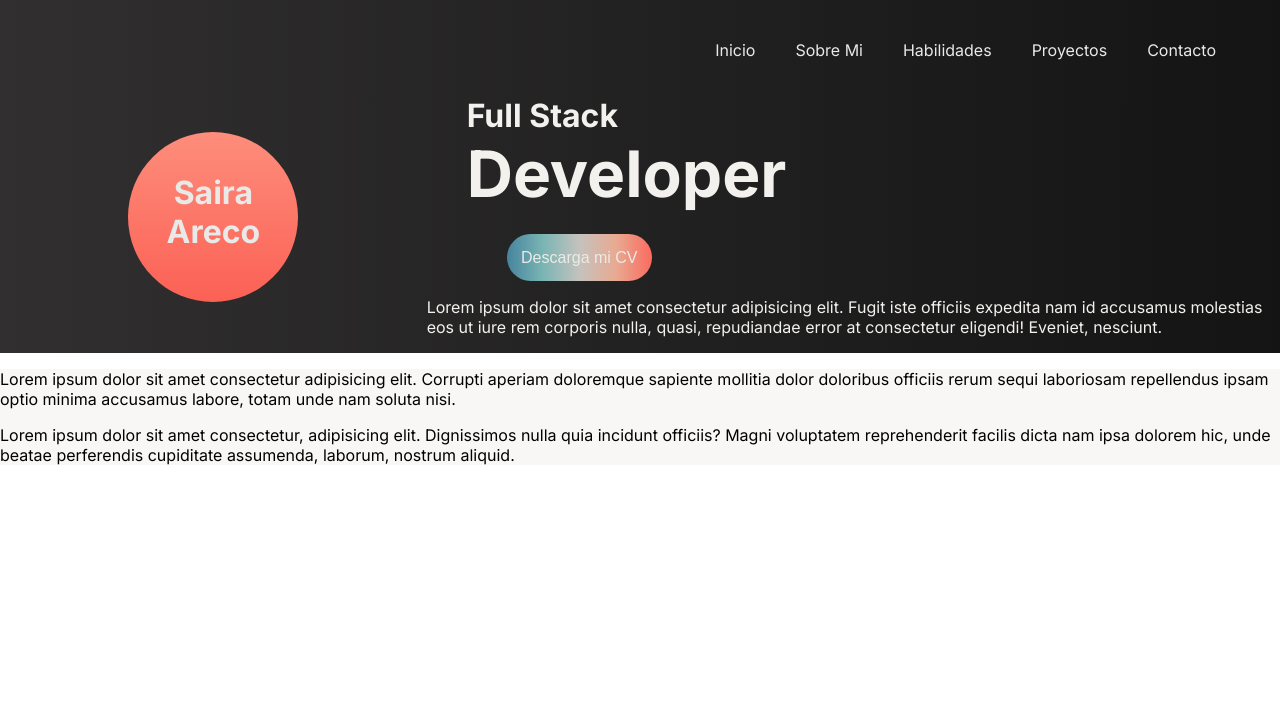
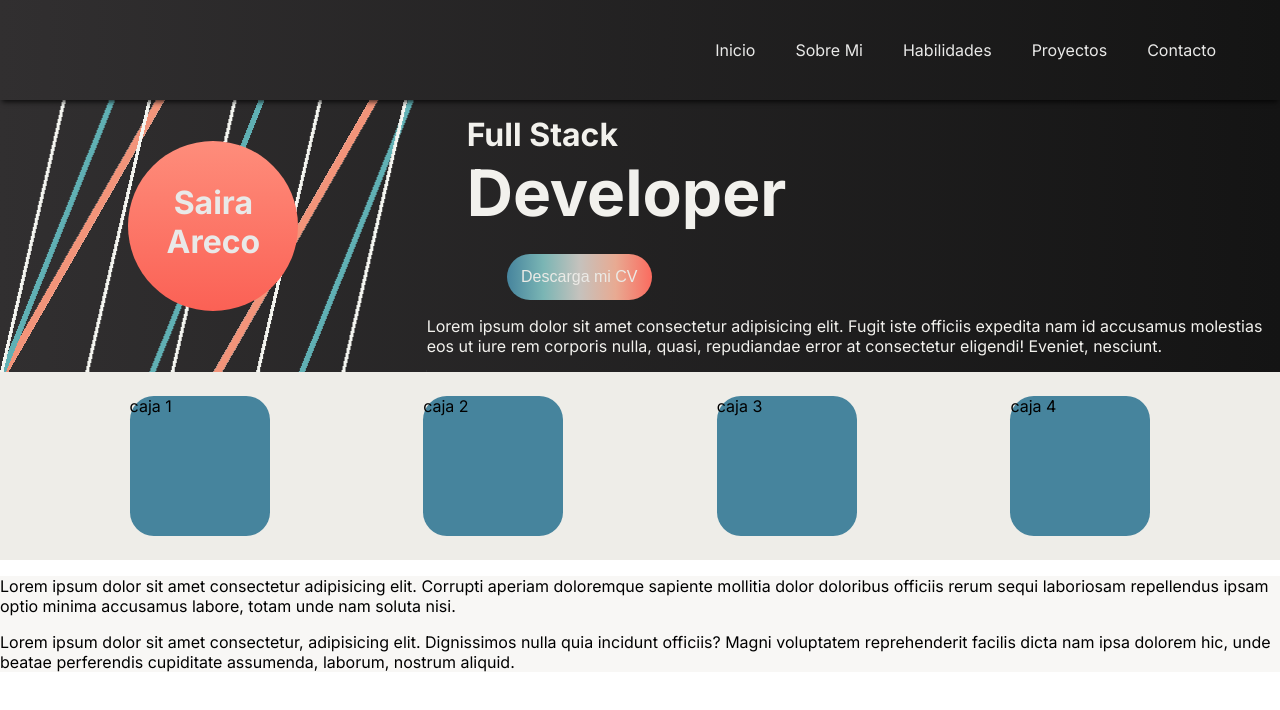
Before and after one commit to sairaareco/portfolio, a Next.js app in the folder client/: page / in a window 1280 px wide. Shown: the top 710 px of the page. Built offline with nearby package versions, Linux system fonts and the light colour scheme.

Commit message:
continuacion de inicio

```diff
--- a/client/app/components/Init.tsx
+++ b/client/app/components/Init.tsx
@@ -5,11 +5,12 @@ const Init = () => {
     return(
         <main className={styles.containerInit}>
             <div className={styles.containerGrid}>
-                <div className={styles.containerBubble}>
+                <div className={styles.containerBubbleName}>
+                <div className={styles.bubble}>
                     <h1 className={styles.name}> Saira </h1>
                     <h1 className={styles.lastname}> Areco </h1>
                 </div>
-
+                </div>
                 <div>
                     <h3 className={styles.fullStack}> Full Stack </h3>
                     <h1 className={styles.developer}> Developer </h1>
@@ -17,12 +18,12 @@ const Init = () => {
                     <p className={styles.description}> Lorem ipsum dolor sit amet consectetur adipisicing elit. Fugit iste officiis expedita nam id accusamus molestias eos ut iure rem corporis nulla, quasi, repudiandae error at consectetur eligendi! Eveniet, nesciunt.</p>
                 </div>
             </div>
-
-
-            <div> </div>
-            <div> </div>
-            <div> </div>
-            <div> </div>
+            <div className={styles.boxes}>
+                    <div className={styles.boxUno}> caja 1 </div>
+                    <div className={styles.boxDos}> caja 2 </div>
+                    <div className={styles.boxTres}> caja 3 </div>
+                    <div className={styles.boxCuatro}> caja 4 </div>
+                </div>
         </main>
     )
 };
--- a/client/app/styles/Init.module.css
+++ b/client/app/styles/Init.module.css
@@ -1,18 +1,49 @@
 /*
 backgraound attachhemtne: para dejar fixed un fondo de pantalla
 */
+.containerInit {
+    height: 100%;
+    background: linear-gradient(to right, #312F30, #141414);
+}
 
-.containerBubble {
-    overflow: visible;
+.containerGrid {
+    display: grid;
+    grid-template-rows: 1fr auto;
+    grid-template-columns: 1fr 2fr;
+}
+
+.containerBubbleName {
+    position: relative;
+    overflow: hidden;
     display: flex;
     flex-direction: column;
-    justify-self: center;
-    align-self: center;
+    flex-wrap: wrap;
+    justify-content: center;
+    align-content: center;
+}
+
+.containerBubbleName::before {
+    content: '';
+    position: absolute;
+    top: 0;
+    left: 0;
+    width: 100%;
+    height: 100%;
+    background:
+    linear-gradient(to bottom right, transparent 0%, transparent 50%, #F4F5F0 50%, #F4F5F0 51%, #F4F5F0 52%, transparent 52%, transparent 100%) 0 0 / 20% 100%,
+    linear-gradient(to bottom right, transparent 0%, transparent 50%, #60B0B4 50%, #60B0B4 51%, #60B0B4 52%, transparent 52%, transparent 100%) 0 0 / 35% 100%,
+    linear-gradient(to bottom right, transparent 0%, transparent 50%, #F2947A 50%, #F2947A 51%, #F2947A 52%, transparent 52%, transparent 100%) 0 0 / 50% 100%,
+    linear-gradient(to bottom right, transparent 0%, transparent 50%, #D4DFE0 50%, #F7F8F6 51%, #F4F5F0 52%, transparent 52%, transparent 100%) 0 0 / 50% 100%;
+    pointer-events: none;
+}
+
+.bubble {
     margin-top: 5rem;
     width: 170px;
     height: 170px;
     border-radius: 100%;
     background: linear-gradient(to top, #FB6155, #FE8D7B);
+    z-index: 10;
 }
 
 .name {
@@ -27,15 +58,17 @@ backgraound attachhemtne: para dejar fixed un fondo de pantalla
     margin: 0;
 }
 
-.containerGrid {
-    display: grid;
-    grid-template-columns: 1fr 2fr;
+.fullStack {
+    margin: 0rem 0rem 0rem 2.5rem;
+    color: #F2F1ED;
+    padding-top: 7.2rem;
+    font-size: 2rem;
 }
 
-
-.containerInit {
-    height: 100%;
-    background: linear-gradient(to right, #312F30, #141414);
+.developer {
+    margin: 0rem 0rem 1.4rem 2.5rem;
+    color: #F2F1ED;
+    font-size: 4rem;
 }
 
 .buttonDownloadCv {
@@ -53,19 +86,42 @@ backgraound attachhemtne: para dejar fixed un fondo de pantalla
     background: linear-gradient(to right, #FB6B5F, #E8AA92, #C5C2BD, #7AB5B4, #46849D);
 }
 
-.fullStack {
-    margin: 0rem 0rem 0rem 2.5rem;
-    color: #F2F1ED;
-    padding-top: 6rem;
-    font-size: 2rem;
-}
-
-.developer {
-    margin: 0rem 0rem 1.4rem 2.5rem;
-    color: #F2F1ED;
-    font-size: 4rem;
-}
-
 .description {
     color: #F2F1ED;
 }
+
+.boxes {
+    display: flex;
+    justify-content: space-around;
+    justify-content: space-evenly;
+    background-color: #EEEDE8;
+}
+
+.boxUno {
+    margin: 1.5rem;
+    background-color: #46849D;
+    width: 140px;
+    height: 140px;
+    border-radius: 17%;
+}
+.boxDos {
+    margin: 1.5rem;
+    background-color: #46849D;
+    width: 140px;
+    height: 140px;
+    border-radius: 17%;
+}
+.boxTres {
+    margin: 1.5rem;
+    background-color: #46849D;
+    width: 140px;
+    height: 140px;
+    border-radius: 17%;
+}
+.boxCuatro {
+    margin: 1.5rem;
+    background-color: #46849D;
+    width: 140px;
+    height: 140px;
+    border-radius: 17%;
+}
--- a/client/app/styles/Navbar.module.css
+++ b/client/app/styles/Navbar.module.css
@@ -4,10 +4,11 @@
     top: 0;
     left: 0;
     width: 100%;
-    background-color: #222222;
     background: linear-gradient(to right, #312F30, #141414);
     width: 100%;
     padding: 1.5rem 0rem 1.5rem 0rem;
+    z-index: 30;
+    box-shadow: 0px 4px 5px -2px rgba(0, 0, 0, 0.75);
 }
 
 .nav {
```
